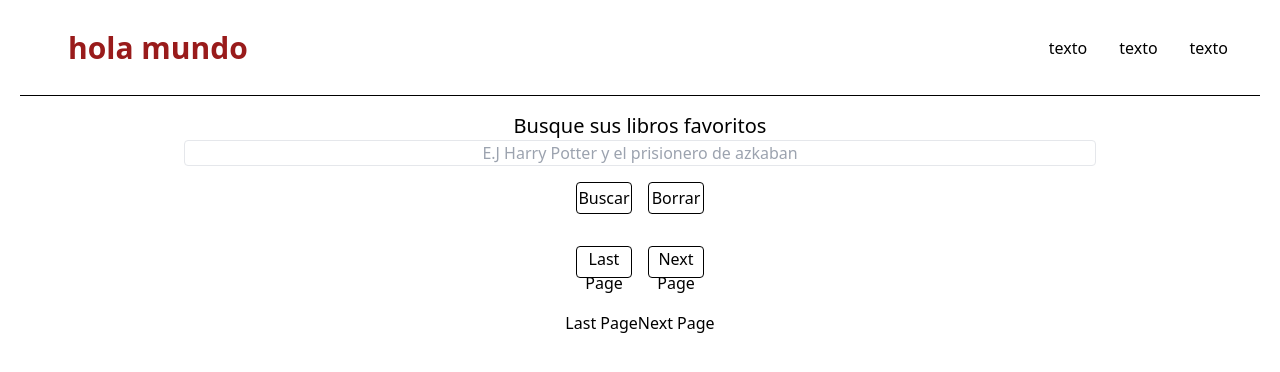
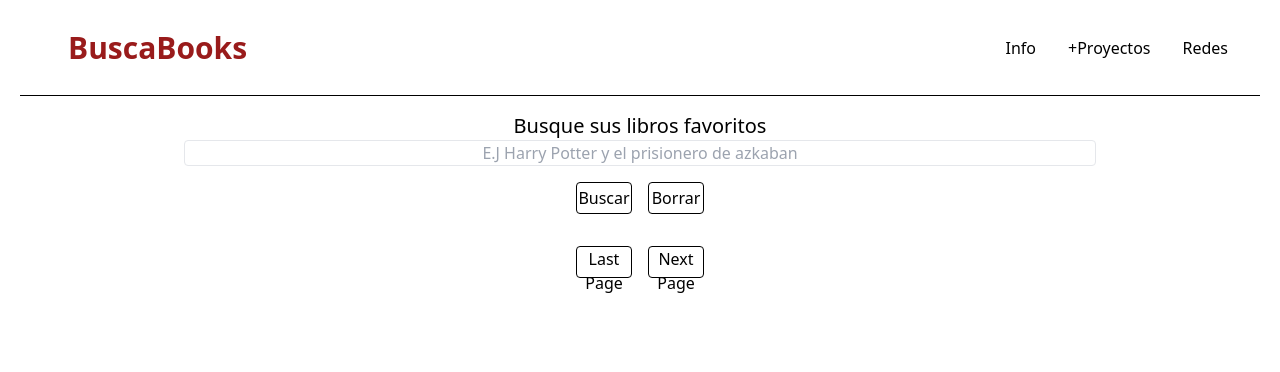
Before and after one commit to mateozivano/Book-Search-Web-App, a React (Vite) app: page / in a window 1280 px wide. Shown: the top 372 px of the page. Built offline with nearby package versions, Linux system fonts and the light colour scheme.

Commit message:
añado componente que permite ver mas info de un libro seleccionado

```diff
--- a/index.html
+++ b/index.html
@@ -2,9 +2,9 @@
 <html lang="en">
   <head>
     <meta charset="UTF-8" />
-    <link rel="icon" type="image/svg+xml" href="/vite.svg" />
+    <link rel="icon" type="image/svg+xml" href=".//public/LogoLibroAbierto.png" />
     <meta name="viewport" content="width=device-width, initial-scale=1.0" />
-    <title>Vite + React</title>
+    <title>Book Search App</title>
   </head>
   <body>
     <div id="root"></div>
--- a/src/App.jsx
+++ b/src/App.jsx
@@ -1,16 +1,19 @@
 import MovieBrowser from "./browser"
 import Navbar from "./nav"
-
+import BookDetails from "./bookDetails"
+import { useState } from "react";
 
 function App() {
-
+  const [selectedBook, setSelectedBook] = useState(null);
 
   return (
     <section>
-    <Navbar></Navbar>
-    <MovieBrowser/>
+      <Navbar></Navbar>
+      {selectedBook ? <BookDetails book={selectedBook} setSelectedBook={setSelectedBook}/> :
+        <MovieBrowser setSelectedBook={setSelectedBook} />
+      }
     </section>
   )
-}
+};
 
-export default App
+export default App;
--- /dev/null
+++ b/src/bookDetails.jsx
@@ -0,0 +1,14 @@
+import React from 'react';
+
+const BookDetails = ({ book, setSelectedBook }) => {
+  return (
+    <div>
+        <button onClick={() => setSelectedBook(null)}>Go back</button>
+      <h2>{book.volumeInfo.title}</h2>
+      <p>{book.volumeInfo.description}</p>
+      <img src={book.volumeInfo.imageLinks.thumbnail} alt={book.volumeInfo.title} />
+    </div>
+  );
+};
+
+export default BookDetails;
--- a/src/browser.jsx
+++ b/src/browser.jsx
@@ -1,72 +1,3 @@
-/*import { useState } from 'react'
-
-async function searchBooks(query) {
-    const API_URL = `https://www.googleapis.com/books/v1/volumes?q=${query}&maxResults=40`;
-
-    try {
-        const response = await fetch(API_URL);
-        const data = await response.json();
-        console.log(data.items)
-        return data.items;
-    } catch (error) {
-        console.error("Failed to fetch books:", error);
-        return [];
-    }
-}
-
-
-
-const MovieBrowser = () => {
-
-    const [query, setQuery] = useState("");
-    const [books, setBooks] = useState([]);
-
-    const handleSubmit = async event => {
-        event.preventDefault();
-        const results = await searchBooks(query);
-        setBooks(results);
-    };
-
-    return (
-        <div className="mt-4 mx-8 text-center">
-            <h1 className="text-xl">Busque sus libros favoritos</h1>
-            <form onSubmit={handleSubmit}>
-                <input placeholder="E.J Harry Potter y el prisionero de azkaban"
-                    value={query}
-                    onChange={event => setQuery(event.target.value)} type="text" className="border rounded w-1/2 sm:w-9/12 text-center" />
-                <div className="">
-                    <button type="submit" className="rounded border border-black h-8 w-14 mx-2 mt-4">Buscar</button>
-                    <button className="rounded border border-black h-8 w-14 mx-2 mt-4">Borrar</button>
-                </div>
-            </form>
-            <ul className=''>
-                {books.map(book => (
-                    <li className='p-4' key={book.id}>
-                        <div className='flex shadow'>
-                            <div>
-                                <img className='h-48 w-32' src={book.volumeInfo.imageLinks ? book.volumeInfo.imageLinks.thumbnail : "../public/icon-image-not-found-free-vector.webp"} alt="Book Cover" />
-                            </div>
-                            <div className='pl-4 text-left'>
-
-                                <h2>{book.volumeInfo.title}</h2>
-                                <p>{book.volumeInfo.publishedDate || "Fecha desconocido"}</p>
-                                <p>{book.volumeInfo.authors ? book.volumeInfo.authors.join(", ") : "Autor desconocido"}</p>
-                                <p>{book.volumeInfo.categories ? book.volumeInfo.categories.join(", ") : "Desconocido"}</p>
-                            </div>
-                        </div>
-                    </li>
-                ))}
-            </ul>
-        </div >
-    )
-
-
-
-
-}
-
-export default MovieBrowser*/
-
 import { useState, useEffect } from 'react'
 
 async function searchBooks(query, startIndex) {
@@ -83,7 +14,7 @@ async function searchBooks(query, startIndex) {
 }
 
 
-const MovieBrowser = () => {
+const MovieBrowser = ({ setSelectedBook }) => {
     const [query, setQuery] = useState("");
     const [books, setBooks] = useState([]);
     const [startIndex, setStartIndex] = useState(0);
@@ -93,21 +24,31 @@ const MovieBrowser = () => {
         event.preventDefault();
         const results = await searchBooks(query, startIndex);
         setBooks(results);
+        setTotalItems(results.length);
     };
 
+
     const handleNextPage = async () => {
+        if (startIndex + 40 >= totalItems) {
+            return;
+        }
         setStartIndex(startIndex + 40);
         const results = await searchBooks(query, startIndex + 40);
         setBooks(results);
     };
 
+
     const handleLastPage = async () => {
-        if (startIndex === 0) {
+        if (startIndex <= 0) {
             return;
         }
         setStartIndex(startIndex - 40);
         const results = await searchBooks(query, startIndex - 40);
         setBooks(results);
+    };
+
+    const handleSelectBook = (book) => {
+        setSelectedBook(book);
     };
 
     return (
@@ -129,7 +70,7 @@ const MovieBrowser = () => {
             <ul className=''>
                 {books.map(book => (
                     <li className='p-4' key={book.id}>
-                        <div className='flex shadow'>
+                        <div onClick={() => handleSelectBook(book)} className='flex shadow'>
                             <div>
                                 <img className='h-48 w-32' src={book.volumeInfo.imageLinks ? book.volumeInfo.imageLinks.thumbnail : "../public/icon-image-not-found-free-vector.webp"} alt="Book Cover" />
                             </div>
@@ -143,10 +84,7 @@ const MovieBrowser = () => {
                     </li>
                 ))}
             </ul>
-            <div className="mt-4 mx-auto">
-                <button disabled={startIndex <= 0} onClick={() => setStartIndex(startIndex - 40)}>Last Page</button>
-                <button disabled={startIndex + 40 >= totalItems} onClick={() => setStartIndex(startIndex + 40)}>Next Page</button>
-            </div>
+
         </div>
     )
 };
--- a/src/nav.jsx
+++ b/src/nav.jsx
@@ -10,23 +10,23 @@ const Navbar = () => {
 
     return (
         <div className="text-black flex justify-between items-center h-24 max-w-[1240px] mx-auto px-4 border-b border-black">
-            <h1 className="text-red-800 m-8 text-3xl font-extrabold w-full">hola mundo</h1>
+            <h1 className="text-red-800 m-8 text-3xl font-extrabold w-full">BuscaBooks</h1>
             <ul className="hidden md:flex">
-                <li className="p-4">texto</li>
-                <li className="p-4">texto</li>
-                <li className="p-4">texto</li>
+                <li className="p-4">Info</li>
+                <li className="p-4">+Proyectos</li>
+                <li className="p-4">Redes</li>
             </ul>
             <div onClick={handleNav} className='block md:hidden'>
                 {!nav ? <AiOutlineClose /> : <AiOutlineMenu size={20} />}
 
             </div>
             <div className={!nav ? 'fixed md:hidden left-0 h-full top-0 w-[60%] border-r border-r-gray-900 bg-white ease-in-out duration-500' : 'fixed left-[-100%]'}>
-                <h1 className="text-red-800 m-4 text-3xl font-extrabold w-full">hola mundo</h1>
+                <h1 className="text-red-800 m-4 text-3xl font-extrabold w-full">BuscaBooks</h1>
                 <ul className='p-4 uppercase'>
 
-                    <li className="p-4 border-b border-gray-400">texto</li>
-                    <li className="p-4 border-b border-gray-400">texto</li>
-                    <li className="p-4 border-b border-gray-400">texto</li>
+                    <li className="p-4 border-b border-gray-400">Info</li>
+                    <li className="p-4 border-b border-gray-400">+Proyectos</li>
+                    <li className="p-4 border-b border-gray-400">Redes</li>
 
 
                 </ul>
```
Also changed, not shown: public/LogoLibroAbierto.png (added).
